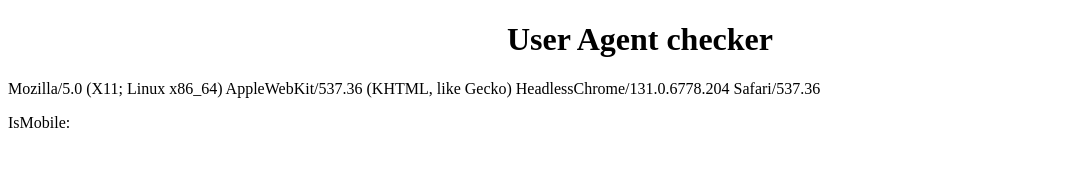
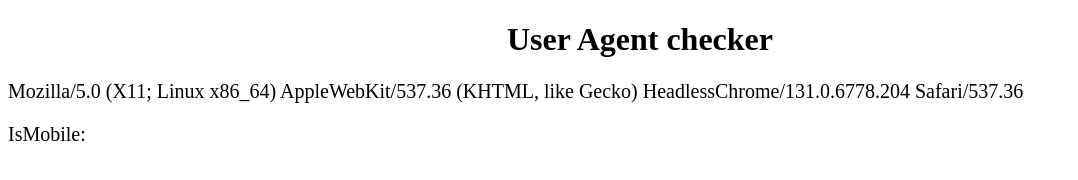
Before and after one commit to sleepy-angio/sleepy-angio.github.io, a plain HTML site: page index.html in a window 1280 px wide. Shown: the whole page, without its empty margins (0-1078 px from the left). Drawn offline with Linux system fonts and the light colour scheme.

Commit message:
Update index.html

```diff
--- a/index.html
+++ b/index.html
@@ -2,6 +2,7 @@
 <html>
 <style>
   h1 { text-align:center; }
+  p {font-size: 20px;}
   </style>
 <body>
 <h1>User Agent checker</h1>
```
